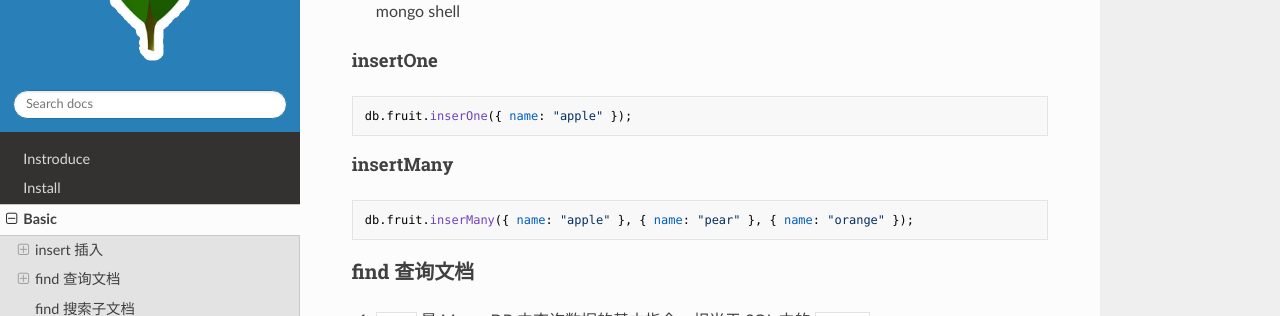
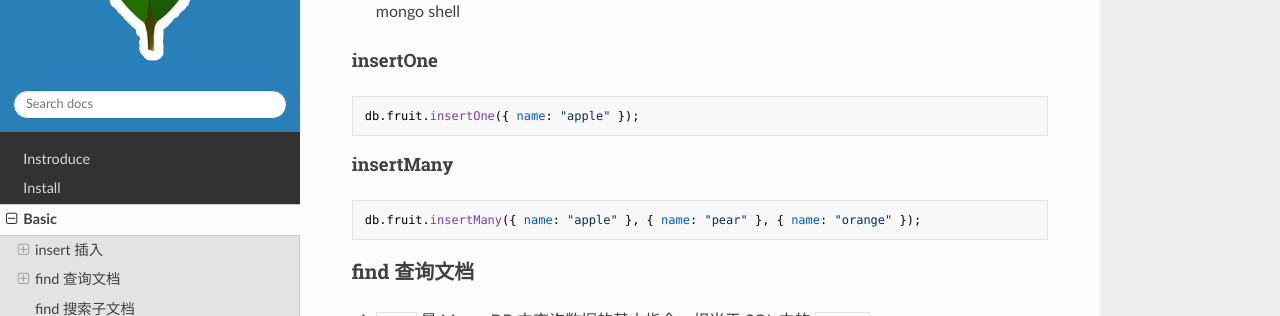
Before and after one commit to linupychiang/mongo-learning, an MkDocs documentation site: the page built from docs/basic.md, in a window 1280 px wide and 900 px high. Shown: the part 211-527 px from the top of the window. Built offline with MkDocs 1.6.1, drawn with Linux system fonts in a browser that asks for light colours; nearby versions of some CDN libraries.

Commit message:
[fix] fix spelling mistakes

````diff
--- a/docs/basic.md
+++ b/docs/basic.md
@@ -7,13 +7,13 @@
 #### insertOne
 
 ```javascript
-db.fruit.inserOne({ name: "apple" });
+db.fruit.insertOne({ name: "apple" });
 ```
 
 #### insertMany
 
 ```javascript
-db.fruit.inserMany({ name: "apple" }, { name: "pear" }, { name: "orange" });
+db.fruit.insertMany({ name: "apple" }, { name: "pear" }, { name: "orange" });
 ```
 
 ### find 查询文档
--- a/mkdocs.yml
+++ b/mkdocs.yml
@@ -1,7 +1,7 @@
 site_name: MongoLearning
 site_description: Mongo 学习
 repo_url: https://github.com/linupychiang/mongo-learning/
-copyright: '2022, Linupy'
+copyright: "2022, Linupy"
 
 nav:
   - Instroduce: introduce.md
@@ -10,5 +10,5 @@ nav:
 
 theme:
   name: readthedocs
-  favicon: 'images/icon.png'
-  logo: 'images/logo.png'
+  favicon: "images/icon.png"
+  logo: "images/logo.png"
````
